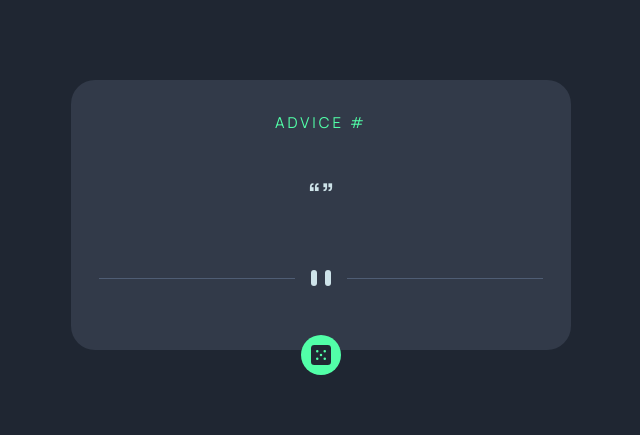
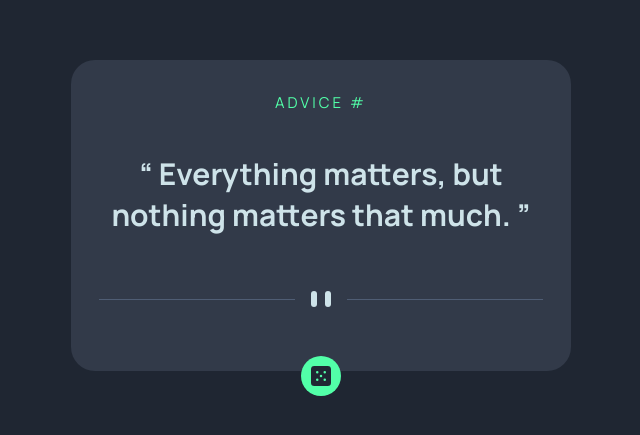
Before and after one commit to mrprogrammer1-2/Advice-generator-app, a plain HTML site: page index.html in a window 1280 px wide. Shown: the part 185-620 px from the top of the page, without its empty margins (319-959 px from the left). Drawn offline with Linux system fonts and the light colour scheme; no server answers.

Commit message:
new idea

```diff
--- a/index.html
+++ b/index.html
@@ -19,7 +19,7 @@
     <main class="generator-container">
       <div class="title">Advice #<span class="advice-num"></span></div>
       <div class="quots">
-        <q></q>
+        <q> Everything matters, but nothing matters that much. </q>
       </div>
       <picture>
         <source
```
